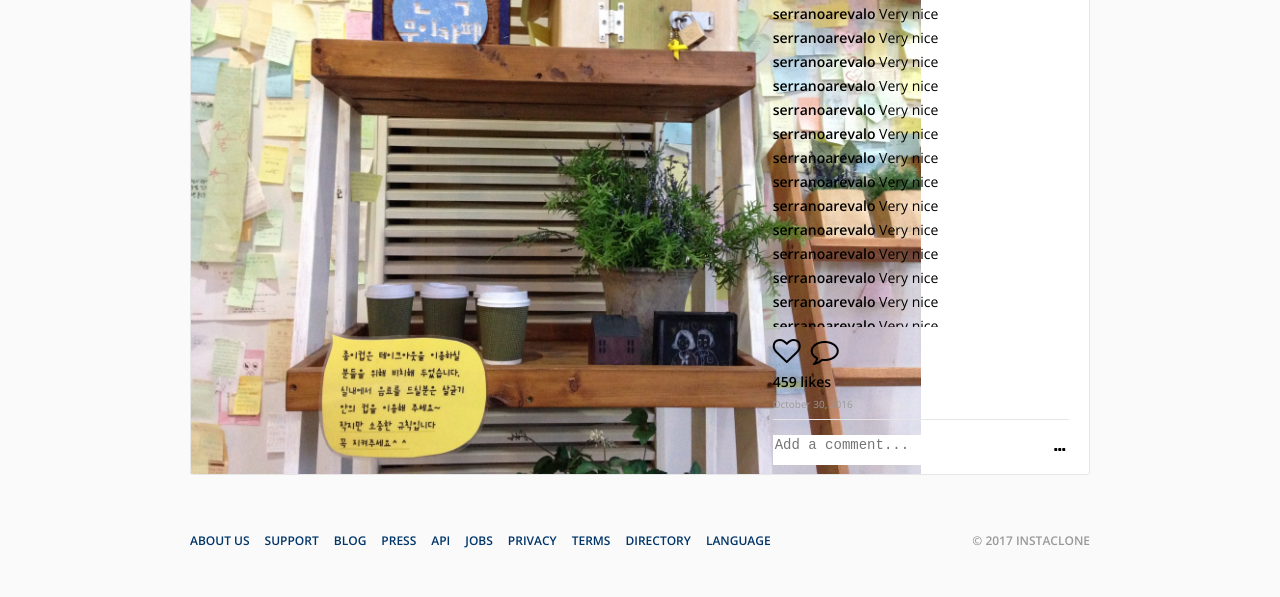
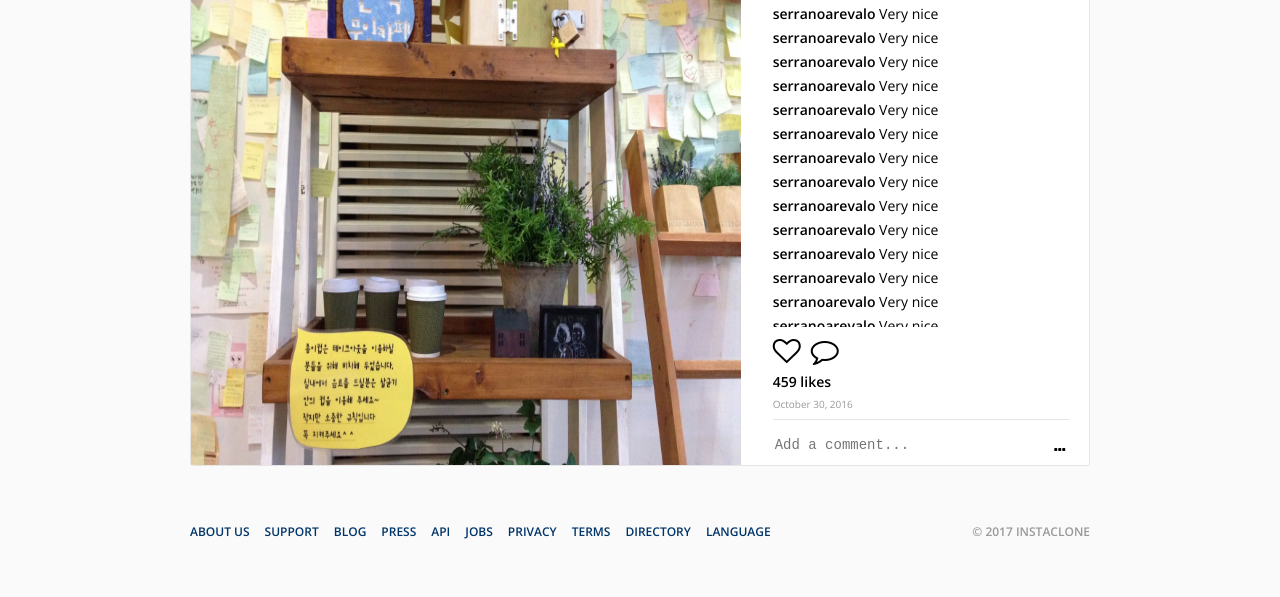
Before and after one commit to EILIEILI/instaclone-master, a plain HTML site: page image-detail.html in a window 1280 px wide. Shown: the part 211-808 px from the top of the page. Drawn offline with nearby package versions, Linux system fonts and the light colour scheme.

Commit message:
insraclone-master
13:25PM

```diff
--- a/styles/image-detail.css
+++ b/styles/image-detail.css
@@ -8,14 +8,16 @@
 }
 
 .Image-Detail__Column-Left{
-    width: 30%;
+    width: 20%;
 }
 
 .Image-Detail__Photo-Container{
+    width: 20%;
 }
 
 .Image-Detail__Photo{
-    height:100%
+    width: 550px;
+    height:100%;
 }
 
 .Image-Detail__Column-Right{
--- a/styles/profile.css
+++ b/styles/profile.css
@@ -70,10 +70,13 @@
 }
 
 .Header__Numbers{
-	   display: flex;
+	display: flex;
     justify-content:space-between;
     width: 80%;
+}
 
+.Header__Number {
+    font-weight: 600;
 }
 
 .Header__Section:last-child{
```
